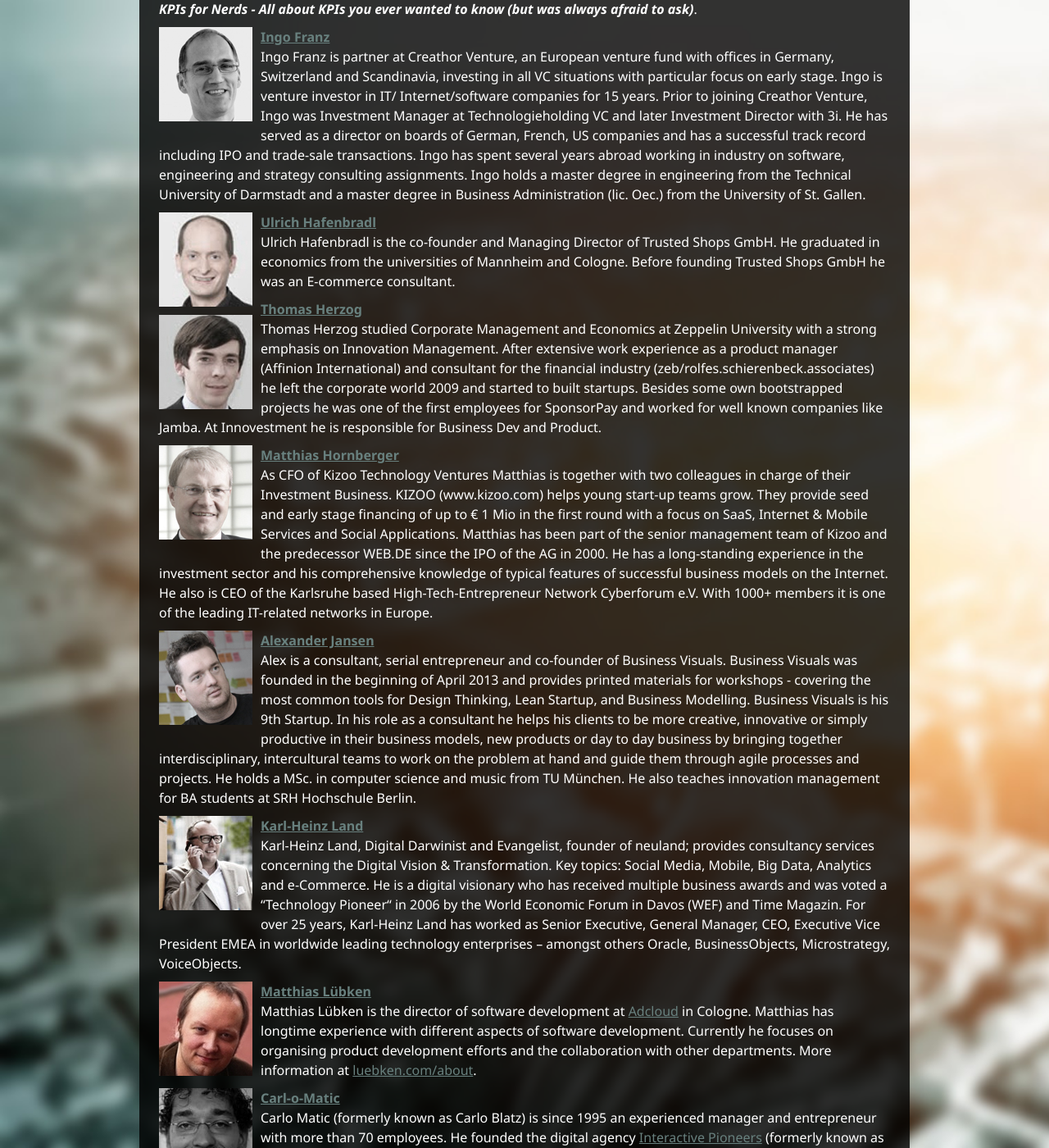
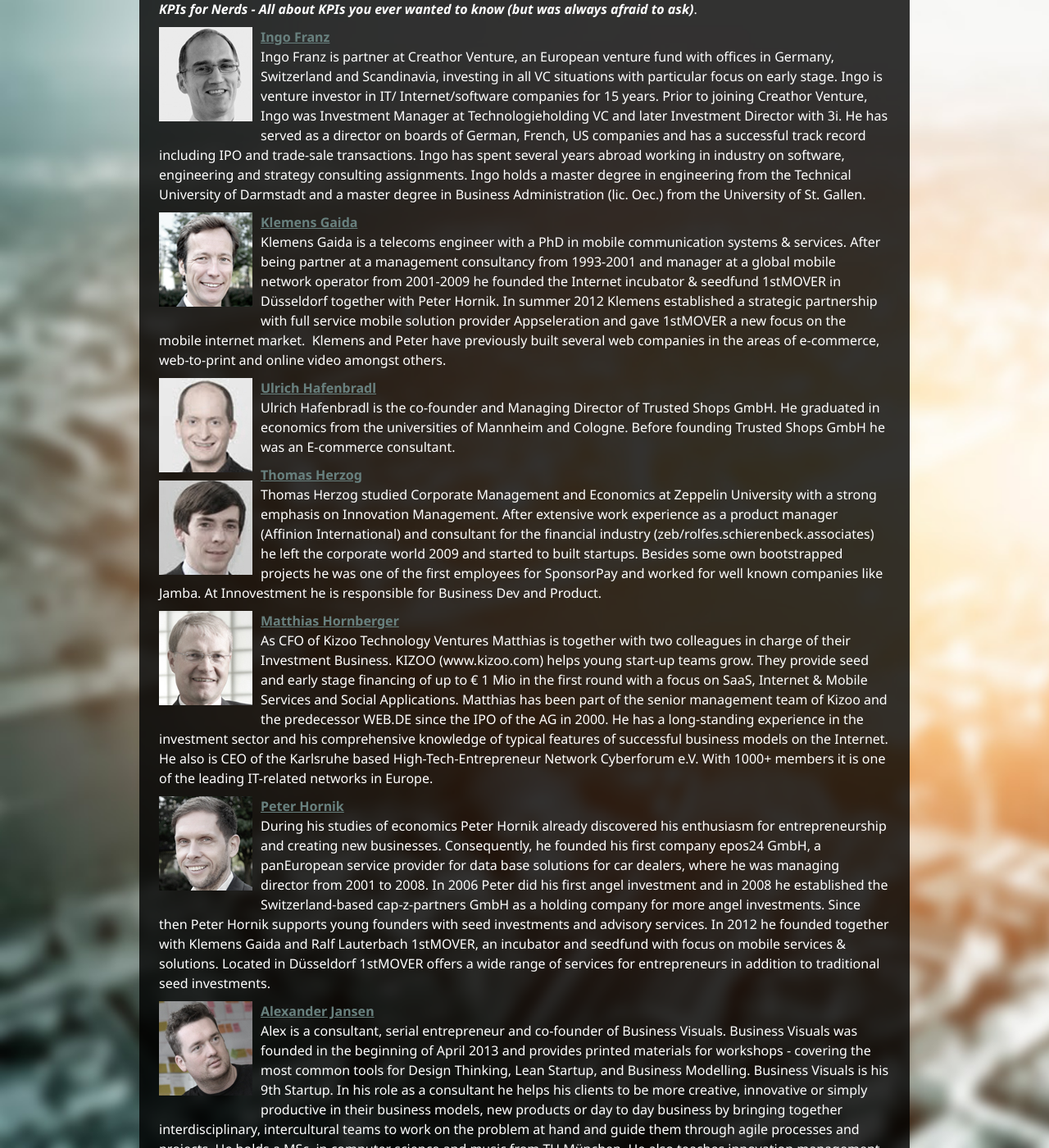
Before and after one commit to InteractiveCologne/interactivecologne.github.com, a Jekyll site: the page built from startup.html, in a window 1280 px wide and 1400 px high, scrolled down 1556 px. Shown: the whole window at 82% size. Built offline with Jekyll 4.4.1, drawn with Linux system fonts in a browser that asks for light colours; nearby versions of some CDN libraries; some of the changed text lies outside the part shown.

Commit message:
add speaker

```diff
--- a/startup.html
+++ b/startup.html
@@ -54,6 +54,10 @@
 				</p>
 
 				<p class="speaker">
+					<img class="speaker" src="assets/images/speaker/klemens-gaida.jpg" alt="Klemens Gaida"/><a href="#klemens-gaida" name="klemens-gaida"><strong>Klemens Gaida</strong></a><br/>Klemens Gaida is a telecoms engineer with a PhD in mobile communication systems & services. After being partner at a management consultancy from 1993-2001 and manager at a global mobile network operator from 2001-2009 he founded the Internet incubator & seedfund 1stMOVER in Düsseldorf together with Peter Hornik. In summer 2012 Klemens established a strategic partnership with full service mobile solution provider Appseleration and gave 1stMOVER a new focus on the mobile internet market.  Klemens and Peter have previously built several web companies in the areas of e-commerce, web-to-print and online video amongst others.
+				</p>
+
+				<p class="speaker">
 					<img class="speaker" src="assets/images/speaker/ulrich-hafenbradl.jpg" alt="Ulrich Hafenbradl"/><a href="#ulrich-hafenbradl" name="ulrich-hafenbradl"><strong>Ulrich Hafenbradl</strong></a><br/>Ulrich Hafenbradl is the co-founder and Managing Director of Trusted Shops GmbH. He graduated in economics from the universities of Mannheim and Cologne. Before founding Trusted Shops GmbH he was an E-commerce consultant.
 				</p>
 
@@ -66,7 +70,15 @@
 				</p>
 
 				<p class="speaker">
+					<img class="speaker" src="assets/images/speaker/peter-hornik.jpg" alt="Peter Hornik"/><a href="#peter-hornik" name="peter-hornik"><strong>Peter Hornik</strong></a><br/>During his studies of economics Peter Hornik already discovered his enthusiasm for entrepreneurship and creating new businesses. Consequently, he founded his first company epos24 GmbH, a panEuropean service provider for data base solutions for car dealers, where he was managing director from 2001 to 2008. In 2006 Peter did his first angel investment and in 2008 he established the Switzerland-based cap-z-partners GmbH as a holding company for more angel investments. Since then Peter Hornik supports young founders with seed investments and advisory services. In 2012 he founded together with Klemens Gaida and Ralf Lauterbach 1stMOVER, an incubator and seedfund with focus on mobile services & solutions. Located in Düsseldorf 1stMOVER offers a wide range of services for entrepreneurs in addition to traditional seed investments.
+				</p>
+
+				<p class="speaker">
 					<img class="speaker" src="assets/images/speaker/alexander-jansen.jpg" alt="Alexander Jansen"/><a href="#alexander-jansen" name="alexander-jansen"><strong>Alexander Jansen</strong></a><br/>Alex is a consultant, serial entrepreneur and co-founder of Business Visuals. Business Visuals was founded in the beginning of April 2013 and provides printed materials for workshops - covering the most common tools for Design Thinking, Lean Startup, and Business Modelling. Business Visuals is his 9th Startup. In his role as a consultant he helps his clients to be more creative, innovative or simply productive in their business models, new products or day to day business by bringing together interdisciplinary, intercultural teams to work on the problem at hand and guide them through agile processes and projects. He holds a MSc. in computer science and music from TU München. He also teaches innovation management for BA students at SRH Hochschule Berlin.
+				</p>
+
+				<p class="speaker">
+					<img class="speaker" src="assets/images/speaker/david-jetel.jpg" alt="David Jetel"/><a href="#david-jetel" name="david-jetel"><strong>David Jetel</strong></a><br/>David Jetel has a business degree and is an active entrepreneur since 2002.He is responsible for the ICT-Portfolio of Sirius Venture Partners and expert  for market- and technological issues. Currently he manages some portfolio-companies in the area of e-commerce, webtv and convienence foods as a member of the advisory boards.
 				</p>
 
 				<p class="speaker">
```
